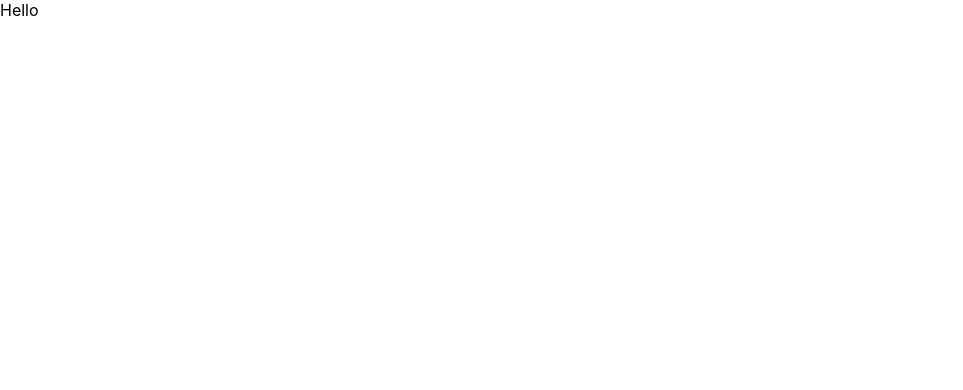
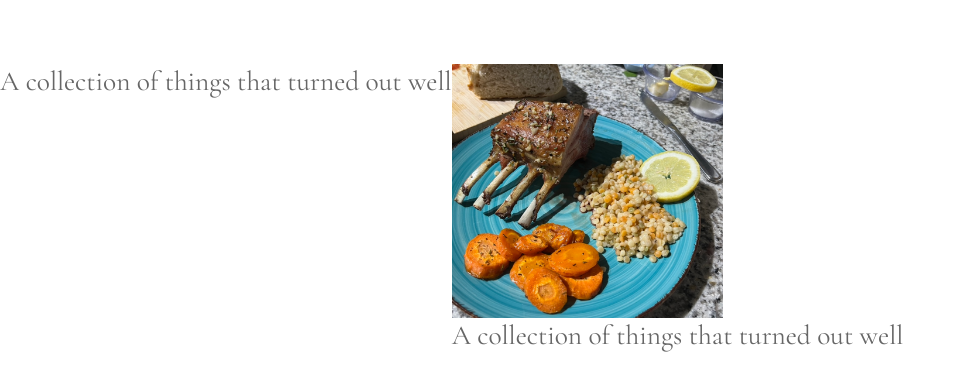
Before and after one commit to superham/Cookbook, a React (Create React App) app: page /recipes/roasted-lamb in a window 1280 px wide. Shown: the top 390 px of the page, without its empty margins (0-963 px from the left). Built offline with nearby package versions, Linux system fonts and the light colour scheme.

Commit message:
Add router

```diff
--- a/src/components/FullPage/FullPage.tsx
+++ b/src/components/FullPage/FullPage.tsx
@@ -1,4 +1,8 @@
-import { createTheme } from "@mui/material";
+import { ThemeProvider } from "@emotion/react";
+import { Box, Card, CssBaseline, Typography, createTheme } from "@mui/material";
+import lambPic from "../../foodPics/lamb.jpg";
+import { CardMedia } from "@mui/material";
+import Ingredients from "./Ingredients/Ingredients";
 
 const defaultTheme = createTheme({
   typography: {
@@ -11,5 +15,60 @@ const defaultTheme = createTheme({
 });
 
 export default function FullPage() {
-  return <div>Hello</div>;
+  return (
+    <ThemeProvider theme={defaultTheme}>
+      <CssBaseline />
+      <main>
+        {/* Main page container */}
+        <Box
+          sx={{
+            bgcolor: "background.paper",
+            py: 4,
+            display: "flex",
+          }}
+        >
+          <Box
+            sx={{
+              bgcolor: "background.paper",
+              py: 4,
+            }}
+          >
+            <Typography
+              variant="h5"
+              align="center"
+              color="text.secondary"
+              paragraph
+            >
+              A collection of things that turned out well
+            </Typography>
+          </Box>
+          <Box
+            sx={{
+              bgcolor: "background.paper",
+              py: 4,
+            }}
+          >
+            <CardMedia
+              component="div"
+              sx={{
+                // 16:9
+                pt: "56.25%",
+                width: "60%",
+                height: "60%",
+              }}
+              image={lambPic}
+            />
+            <Typography
+              variant="h5"
+              align="center"
+              color="text.secondary"
+              paragraph
+            >
+              A collection of things that turned out well
+            </Typography>
+          </Box>
+        </Box>
+      </main>
+    </ThemeProvider>
+  );
 }
--- /dev/null
+++ b/src/components/FullPage/Ingredients/Ingredients.tsx
@@ -0,0 +1,3 @@
+export default function Ingredients() {
+  return <div></div>;
+}
--- a/src/components/MainPage/MainPage.tsx
+++ b/src/components/MainPage/MainPage.tsx
@@ -49,12 +49,7 @@ export default function MainPage() {
 
         <main>
           {/* Hero unit */}
-          <Box
-            sx={{
-              bgcolor: "background.paper",
-              py: 4,
-            }}
-          >
+          <Box>
             <Container
               maxWidth="sm"
               // sx={{ paddingTop: "1rem" }}
```
